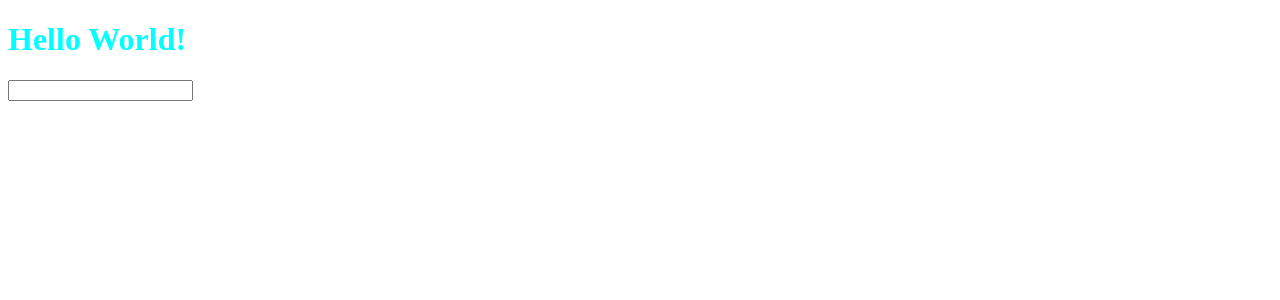
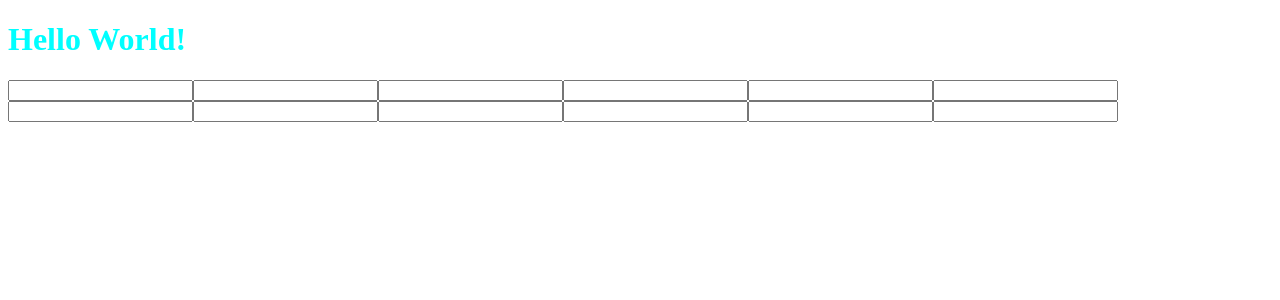
Before and after one commit to marselhr/tags-input, a Vue app: page / in a window 1280 px wide. Shown: the top 300 px of the page. Built offline with nearby package versions, Linux system fonts and the light colour scheme.

Commit message:
try register  components globaly

```diff
--- a/src/App.vue
+++ b/src/App.vue
@@ -1,15 +1,19 @@
-<script>
-import TagInput from './components/TagInput.vue';
-export default {
-  components: {
-    TagInput,
-  },
-};
-</script>
+<script></script>
 
 <template>
   <h1>Hello World!</h1>
-  <TagInput />
+  <tag-input />
+  <tag-input />
+  <tag-input />
+  <tag-input />
+  <tag-input />
+  <tag-input />
+  <tag-input />
+  <tag-input />
+  <tag-input />
+  <tag-input />
+  <tag-input />
+  <tag-input />
 </template>
 
 <style scoped>
--- a/src/main.js
+++ b/src/main.js
@@ -1,4 +1,8 @@
 import {createApp} from 'vue'
 import App from './App.vue'
+import TagInput from './components/TagInput.vue'
+const app = createApp(App)
 
-createApp(App).mount('#app')
+
+app.component('tag-input', TagInput)
+app.mount('#app')
```
